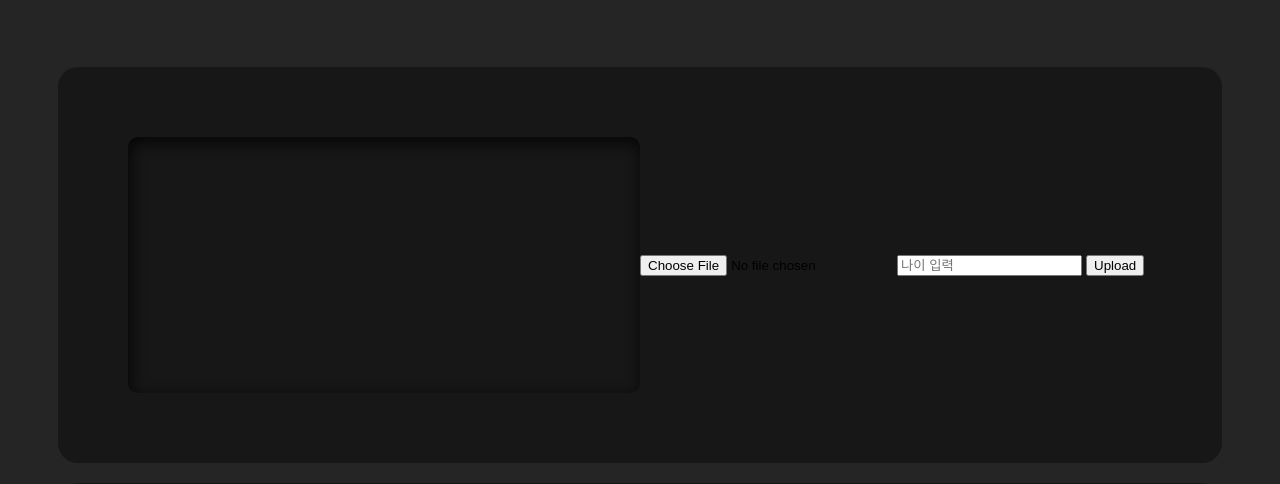
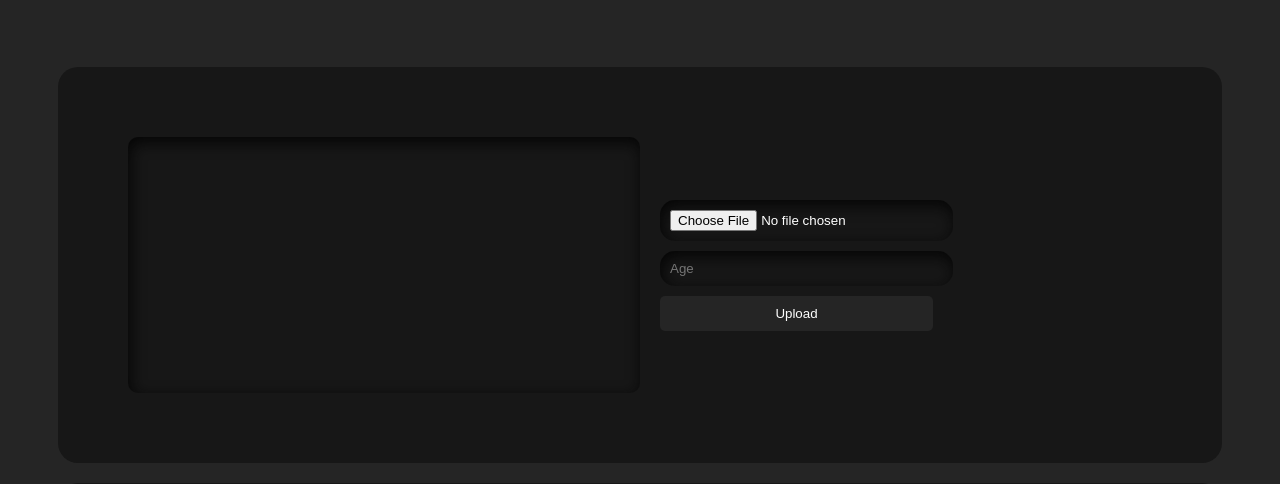
Before and after one commit to pikachoi/Periodontal, a Django app: page / in a window 1280 px wide. Shown: the part 143-627 px from the top of the page. Run offline with Django 4.2, Linux system fonts and the light colour scheme.

Commit message:
싱글진단 버튼 수정중

```diff
--- a/templates/Diagnosis_main.html
+++ b/templates/Diagnosis_main.html
@@ -5,7 +5,7 @@
 
 {% block content %}
 
-<div class="div-horizontality" style="width: 100%; height: 100px; background-color: #171717;">
+<div class="div-horizontal" style="width: 100%; height: 100px; background-color: #171717;">
     <a href="{% url 'login' %}">로그인 화면으로</a>
 </div>
 
@@ -15,9 +15,12 @@
             <div id="preview-container"></div>
             <form id="upload-form" enctype="multipart/form-data">
                 {% csrf_token %}
-                <input type="file" id="imgfile" accept="image/*" required>
-                <input type="number" id="ageInput" placeholder="나이 입력" min="1" step="1" required> <!-- 나이 입력 필드 추가 -->
-                <button type="button" onclick="uploadImage()">Upload</button>
+                <div class="div-vertical" style="align-items: start; gap: 10px; margin-left: 20px;">
+                    <input class="input1" type="file" id="imgfile" accept="image/*" required>
+                    <input class="input1" type="number" id="ageInput" placeholder="Age" min="1" step="1" required> <!-- 나이 입력 필드 추가 -->
+                    <button class="button1" type="button" onclick="uploadImage()">Upload</button>
+                </div>
+
             </form>
         </div>
     </div>
@@ -32,7 +35,7 @@
             <div id="bottom-infobox-container"></div>
         </div>
     </div>
-    <!-- <div class="div-horizontality">
+    <!-- <div class="div-horizontal">
         <div style="width: 40px; height: 30px; background-color: rgb(50, 255, 150);;"></div>
         <div style="width: 40px; height: 30px; background-color: rgb(255, 201, 24);;"></div>
         <div style="width: 40px; height: 30px; background-color: rgb(244, 132, 52);;"></div>
@@ -44,10 +47,43 @@
 
 
 <style>
-    .div-horizontality{
+    .input1 {
+        padding: 10px;
+        width: 100%;
+        border-radius: 15px;
+        border: none;
+        outline: none;
+        background-color: #171717;
+        color: white;
+        box-shadow: inset 2px 5px 15px rgb(5, 5, 5)
+        }
+
+    .button1 {
+        width: 100%;
+        padding: 10px;
+        padding-left: 1.1em;
+        padding-right: 1.1em;
+        border-radius: 5px;
+        margin-right: 0.5em;
+        border: none;
+        outline: none;
+        transition: .4s ease-in-out;
+        background-color: #252525;
+        color: white;
+        }
+
+    .div-horizontal{
         display: flex;
         align-items: center;
         justify-content: center;
+    }
+
+    .div-vertical{
+        display: flex;
+        flex-direction: column;
+        align-items: center;
+        justify-content: center;
+        /* border: solid 1px white; */
     }
 
     .cover-box{
@@ -56,6 +92,7 @@
         padding: 70px;
         margin: 10px;
      }
+
 
     .back-container{
         width: 100%;
```
